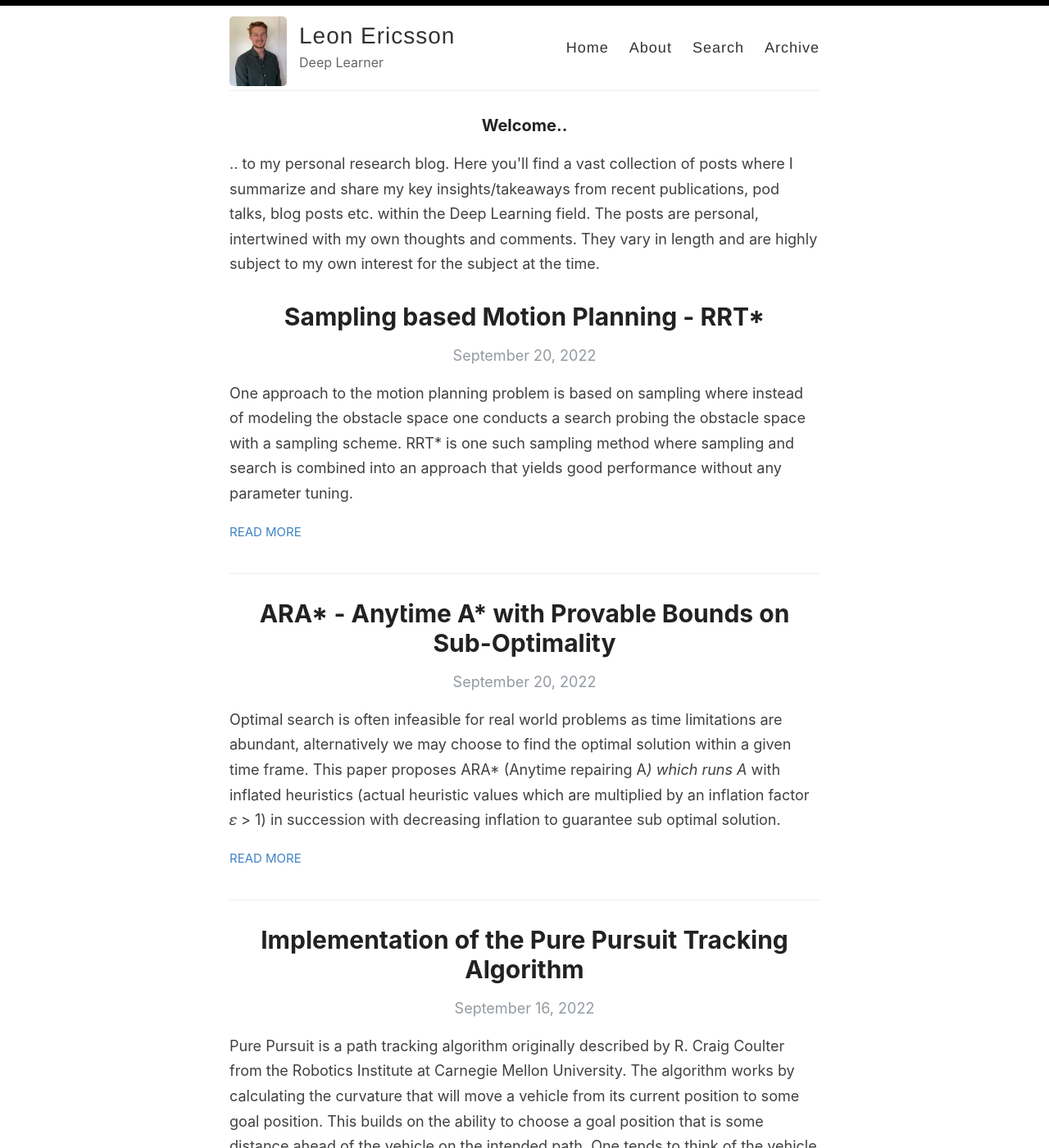
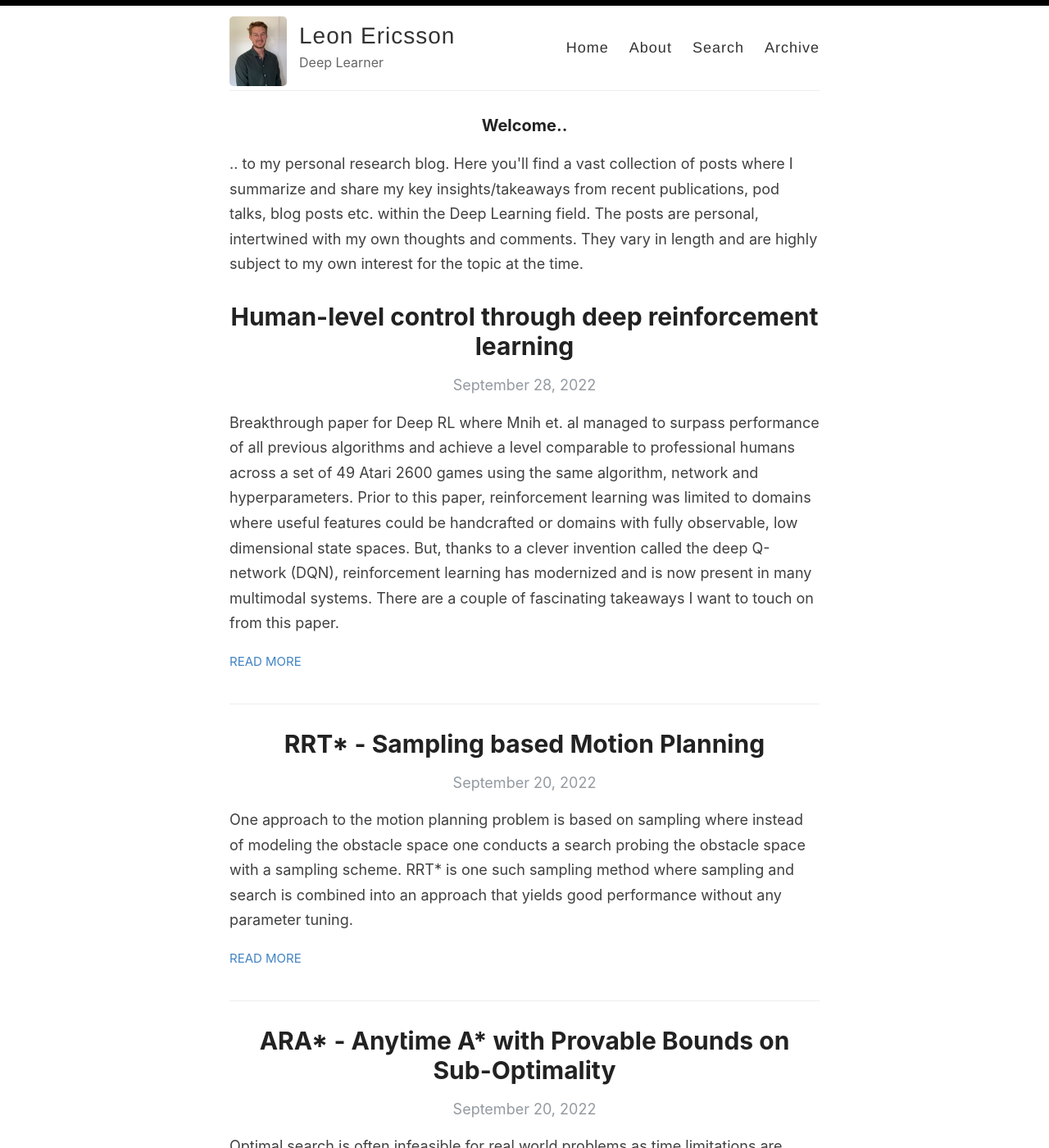
Before and after one commit to LeonEricsson/leonericsson.github.io, a Jekyll site: the page built from index.html, in a window 1280 px wide and 1400 px high. Shown: the whole window at 82% size. Built offline with Jekyll 4.4.1, drawn with Linux system fonts in a browser that asks for light colours; the list of posts is cut into pages by our own code.

Commit message:
atari post

```diff
--- a/_posts/2022-09-16-pure-pursuit.md
+++ b/_posts/2022-09-16-pure-pursuit.md
@@ -1,7 +1,7 @@
 ---
 layout: post
 title: Implementation of the Pure Pursuit Tracking Algorithm
-categories: Control
+categories: [Plan and Control]
 ---
 
 Pure Pursuit is a path tracking algorithm originally described by R. Craig Coulter from the Robotics Institute at Carnegie Mellon University. The algorithm works by calculating the curvature that will move a vehicle from its current position to some goal position. This builds on the ability to choose a goal position that is some distance ahead of the vehicle on the intended path. One tends to think of the vehicle as chasing a point on the path some distance ahead of it - pursuing a moving point.
--- a/_posts/2022-09-20-rrt.md
+++ b/_posts/2022-09-20-rrt.md
@@ -1,7 +1,7 @@
 ---
 layout: post
-title: Sampling based Motion Planning - RRT*
-categories: Graphs
+title: RRT* - Sampling based Motion Planning
+categories: [Plan and Control]
 ---
 
 One approach to the motion planning problem is based on sampling where instead of modeling the obstacle space one conducts a search probing the obstacle space with a sampling scheme. RRT* is one such sampling method where sampling and search is combined into an approach that yields good performance without any parameter tuning.
--- /dev/null
+++ b/_posts/2022-09-28-atari-deeprl.md
@@ -0,0 +1,15 @@
+---
+layout: post
+title: Human-level control through deep reinforcement learning
+categories: [Reinforcement Learning]
+---
+
+Breakthrough paper for Deep RL where Mnih et. al managed to surpass performance of all previous algorithms and achieve a level comparable to professional humans across a set of 49 Atari 2600 games using the same algorithm, network and hyperparameters. Prior to this paper, reinforcement learning was limited to domains where useful features could be handcrafted or domains with fully observable, low dimensional state spaces. But, thanks to a clever invention called the deep Q-network (DQN), reinforcement learning has modernized and is now present in many multimodal systems. There are a couple of fascinating takeaways I want to touch on from this paper.
+
+Firstly, the DQN algorithm uses a neural network to approximate the Q-function, which gives the expected future reward for each action in a given state. The Q-function is updated using the Bellman equation, which defines the relationship between the expected reward for a given action and the expected rewards of the subsequent actions that the agent will take.
+
+Secondly, the DQN algorithm uses a target network, which is a copy of the main Q-function network that is used to stabilize the learning process. The target network updates less frequently than the main network, which helps to reduce the variance in the updates to the Q-function.
+
+Finally, the DQN algorithm uses a technique called experience replay, in which the agent stores a large number of past experiences (i.e., state, action, reward, and next state tuples) and samples from them randomly during learning. This helps by decorrelating experiences - learning from a diverse set of experiences that are not necessarily related in time, and stabilizing learning - by reducing the variance in the updates to the agent's policy especially in environments with long-term dependencies.
+
+Original [paper](https://storage.googleapis.com/deepmind-media/dqn/DQNNaturePaper.pdf)
--- a/index.html
+++ b/index.html
@@ -5,7 +5,7 @@ layout: default
 <h3>Welcome..</h3>
 <p> .. to my personal research blog. Here you'll find a vast collection of posts where I summarize and share my key insights/takeaways
   from recent publications, pod talks, blog posts etc. within the Deep Learning field. The posts are personal, intertwined with my own
-  thoughts and comments. They vary in length and are highly subject to my own interest for the subject at the time.</p>
+  thoughts and comments. They vary in length and are highly subject to my own interest for the topic at the time.</p>
 
 <div class="posts">
   {% for post in paginator.posts %}
```
Also changed, not shown: _pages/about.md (+1 -1 lines), _posts/2022-09-20-ara.md (+1 -1 lines).
